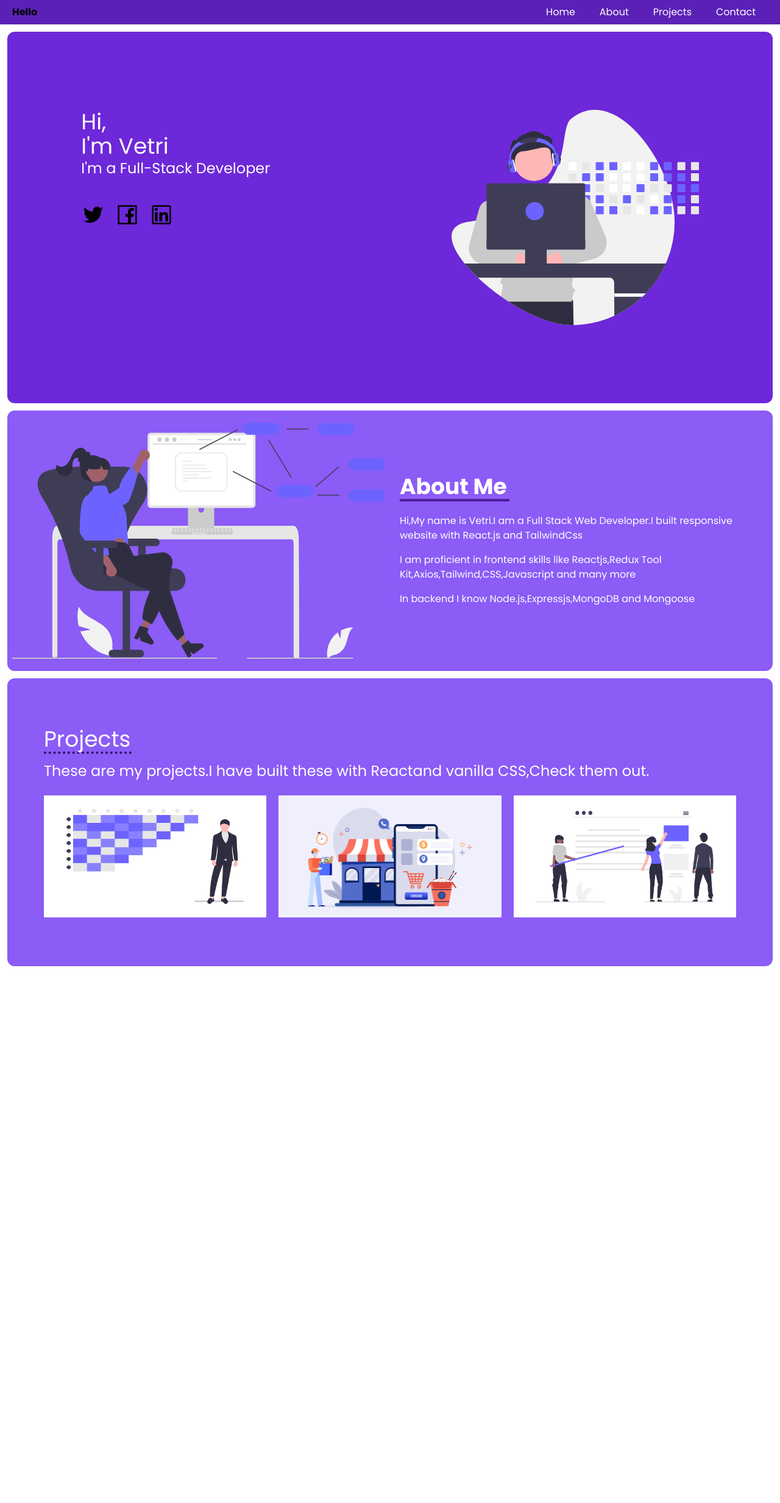
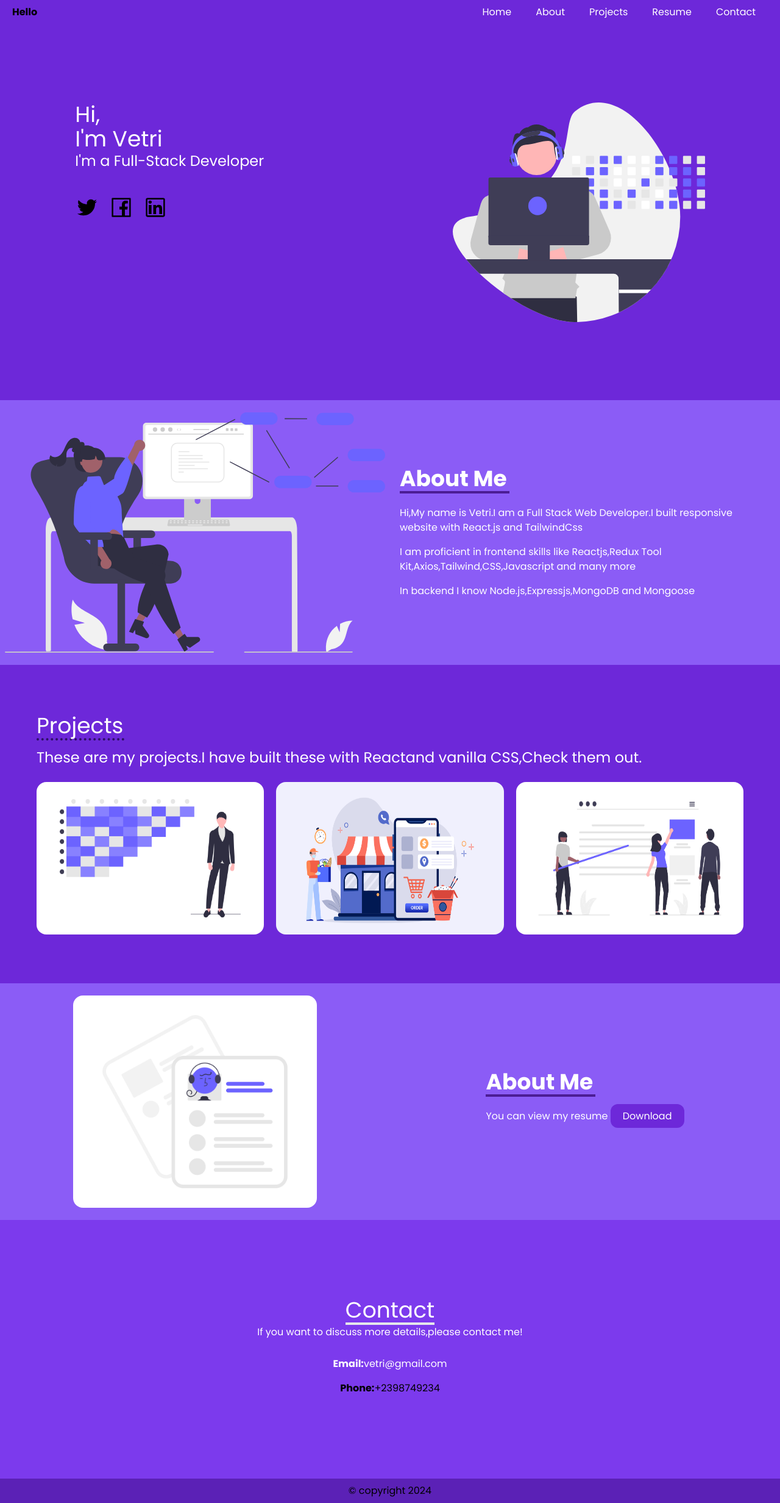
Before and after one commit to Rajesh4027/Portfolio, a React (Create React App) app: page / in a window 1280 px wide. Shown: the whole page at 61% size. Before the commit the page ends 1596 px from the top, so only its background shows below. Built offline with nearby package versions, Linux system fonts and the light colour scheme.

Commit message:
creating multiple components

```diff
--- a/src/App.css
+++ b/src/App.css
@@ -28,5 +28,12 @@ header ul li{
 }
 
 .project-desc{
-  @apply absolute left-0 right-0 bottom-0 top-0 duration-500 opacity-0 hover:opacity-100 bg-violet-700
+  @apply absolute left-0 right-0 bottom-0 top-0 duration-500 rounded-2xl opacity-0 hover:opacity-100 bg-violet-700
 }
+.btn{
+  @apply bg-violet-700  text-white px-5 py-2 rounded-xl hover:bg-violet-950
+}
+
+html{
+  scroll-behavior: smooth;
+}
--- a/src/App.js
+++ b/src/App.js
@@ -3,6 +3,10 @@ import Header from './components/Header';
 import Hero from './components/Hero';
 import About from './components/About';
 import Projects from './components/Projects';
+import Resume from './components/Resume';
+import Contact from './components/Contact';
+import Footer from './components/Footer';
+
 function App() {
   return (
     <div className="App">
@@ -10,6 +14,9 @@ function App() {
       <Hero />
       <About />
       <Projects />
+      <Resume />
+      <Contact />
+      <Footer />
     </div>
   );
 }
--- a/src/components/About.js
+++ b/src/components/About.js
@@ -1,7 +1,7 @@
 import AboutImg from '../assets/about.svg'
 
 export default function About() {
-  return <section className='flex flex-col sm:flex-row bg-radius bg-violet-500'>
+  return <section className='flex flex-col sm:flex-row  bg-violet-500 ' id='about'>
     <div className='flex md:w-1/2 px-2 py-5 '>
         <img src={AboutImg}  />
     </div>
--- /dev/null
+++ b/src/components/Contact.js
@@ -0,0 +1,14 @@
+
+
+export default function Contact() {
+  return <section className='flex flex-col px-5 py-32 bg-violet-600' id='contact'>
+
+        <div className='flex flex-col items-center'>
+        <h1 className="text-4xl border-b-4 text-white">Contact</h1>
+        <p className="pb-5 text-white">If you want to discuss more details,please contact me!</p>
+        <p className="py-2 text-white"><span className="font-bold">Email:</span>vetri@gmail.com</p>
+        <p className="py-2"><span className="font-bold">Phone:</span>+2398749234</p>
+        </div>
+
+  </section>
+}
--- /dev/null
+++ b/src/components/Footer.js
@@ -0,0 +1,6 @@
+
+export default function Footer() {
+  return <div className="text-center py-2 bg-violet-800" id='footer'>
+    <h1>&copy; copyright 2024</h1>
+  </div>
+}
--- a/src/components/Header.js
+++ b/src/components/Header.js
@@ -5,22 +5,24 @@ import { useState } from 'react'
 export default function Header() {
     const [togglemenu,setToggleMenu] = useState(false);
   return (
-    <header className='flex justify-between px-5 py-2 bg-primary'>
+    <header className='flex justify-between px-5 py-2 bg-secondary' >
         <a className='font-bold text-black' href="#">Hello</a>
         <nav className='hidden md:block'>
         <ul className="flex text-white">
-            <li><a href="#">Home</a></li>
-            <li><a href="#">About</a></li>
-            <li><a href="#">Projects</a></li>
-            <li><a href="#">Contact</a></li>
+            <li><a href="/">Home</a></li>
+            <li><a href="#about">About</a></li>
+            <li><a href="#projects">Projects</a></li>
+            <li><a href="#resume">Resume</a></li>
+            <li><a href="#contact">Contact</a></li>
         </ul>
         </nav>
         {togglemenu && <nav className='block md:hidden '>
         <ul className="flex flex-col text-white mobile-nav">
-            <li><a href="#">Home</a></li>
-            <li><a href="#">About</a></li>
-            <li><a href="#">Projects</a></li>
-            <li><a href="#">Contact</a></li>
+            <li><a href="/">Home</a></li>
+            <li><a href="#about">About</a></li>
+            <li><a href="#projects">Projects</a></li>
+            <li><a href="#resume">Resume</a></li>
+            <li><a href="#contact">Contact</a></li>
         </ul>
         </nav>}
         <button className='block md:hidden' onClick={()=>setToggleMenu(!togglemenu)}><Bars3Icon className='text-white h-5 mr-3'/></button>
--- a/src/components/Hero.js
+++ b/src/components/Hero.js
@@ -2,7 +2,7 @@ import HeroImg from '../assets/hero.svg'
 import { AiOutlineTwitter,AiOutlineFacebook,AiOutlineLinkedin } from "react-icons/ai";
 
 export default function Hero() {
-  return <section className='flex flex-col md:flex-row px-5 py-32 bg-secondary justify-center bg-radius '>
+  return <section className='flex flex-col md:flex-row px-5 py-32 bg-secondary justify-center' >
     <div className='md:w-1/2 flex flex-col'>
     <h1 className=' text-white text-4xl'>Hi,<br />I'm Vetri
     <p className='text-2xl'>I'm a Full-Stack Developer</p></h1>
--- a/src/components/Projects.js
+++ b/src/components/Projects.js
@@ -3,7 +3,7 @@ import WebsiteImg1 from '../assets/foodecommerce.png'
 import Websiteblog from '../assets/websiteblog.png'
 
 export default function Projects() {
-    return <section className="flex flex-col py-20 px-5 justify-center bg-violet-500 bg-radius text-white">
+    return <section className="flex flex-col py-20 px-5 justify-center bg-secondary  text-white" id='projects'>
         <div className=" text-4xl mb-3 w-full">
             <div className="flex flex-col px-10">
                 <h1 className='border-b-4 border-dotted border-violet-950 w-36'>Projects</h1>
@@ -14,19 +14,19 @@ export default function Projects() {
 
             <div className="flex flex-col md:flex-row px-10 gap-5">
                 <div className='relative'>
-                    <img className='h-[200px] w-[500px]' src={WebsiteImg} />
+                    <img className='h-[250px] w-[500px] rounded-2xl' src={WebsiteImg} />
                     <div className='project-desc'>
                         <p className='py-5 text-center'>A Ecommerce Website.Built with Mern Stack</p>
                     </div>
                 </div>
                 <div className='relative'>
-                    <img className='h-[200px] w-[500px]' src={WebsiteImg1} />
+                    <img className='h-[250px] w-[500px] rounded-2xl' src={WebsiteImg1} />
                     <div className='project-desc'>
                         <p className='py-5 text-center'>Food Ecommerce Website like Swiggy,Build with Angular</p>
                     </div>
                 </div>
                 <div className='relative'>
-                    <img className='h-[200px] w-[500px]' src={Websiteblog} />
+                    <img className='h-[250px] w-[500px] rounded-2xl' src={Websiteblog} />
                     <div className='project-desc'>
                         <p className='py-5 text-center'>Basic Blog website. Buil wit next Js and mongodb</p>
                     </div>
--- /dev/null
+++ b/src/components/Resume.js
@@ -0,0 +1,15 @@
+import ResumeImg from '../assets/resume.png'
+
+export default function Resume() {
+  return <section className='flex flex-col sm:flex-row  bg-violet-500' id='resume'>
+    <div className='md:w-1/2 px-2 py-5 flex justify-center'>
+        <img src={ResumeImg} className='w-[400px] rounded-2xl'  />
+    </div>
+    <div className='md:w-1/2 flex justify-center px-4 py-3'>
+        <div className='flex flex-col justify-center'>
+        <h1 className='text-4xl text-white border-b-4 mb-5 w-[180px] border-b-violet-900 font-bold'>About Me</h1>
+        <p className='text-white pb-4'>You can view my resume <a href="#" className='btn'>Download</a></p>
+        </div>
+    </div>
+  </section>
+}
```
